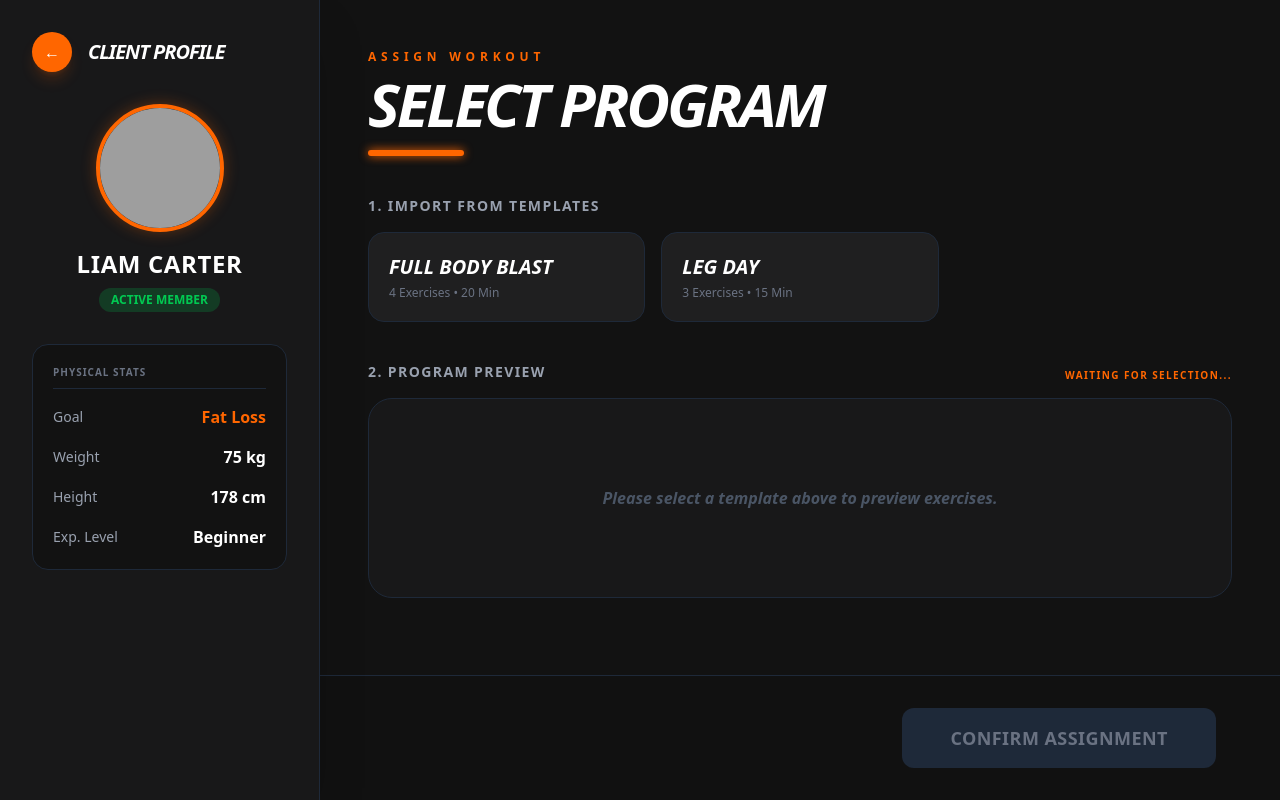
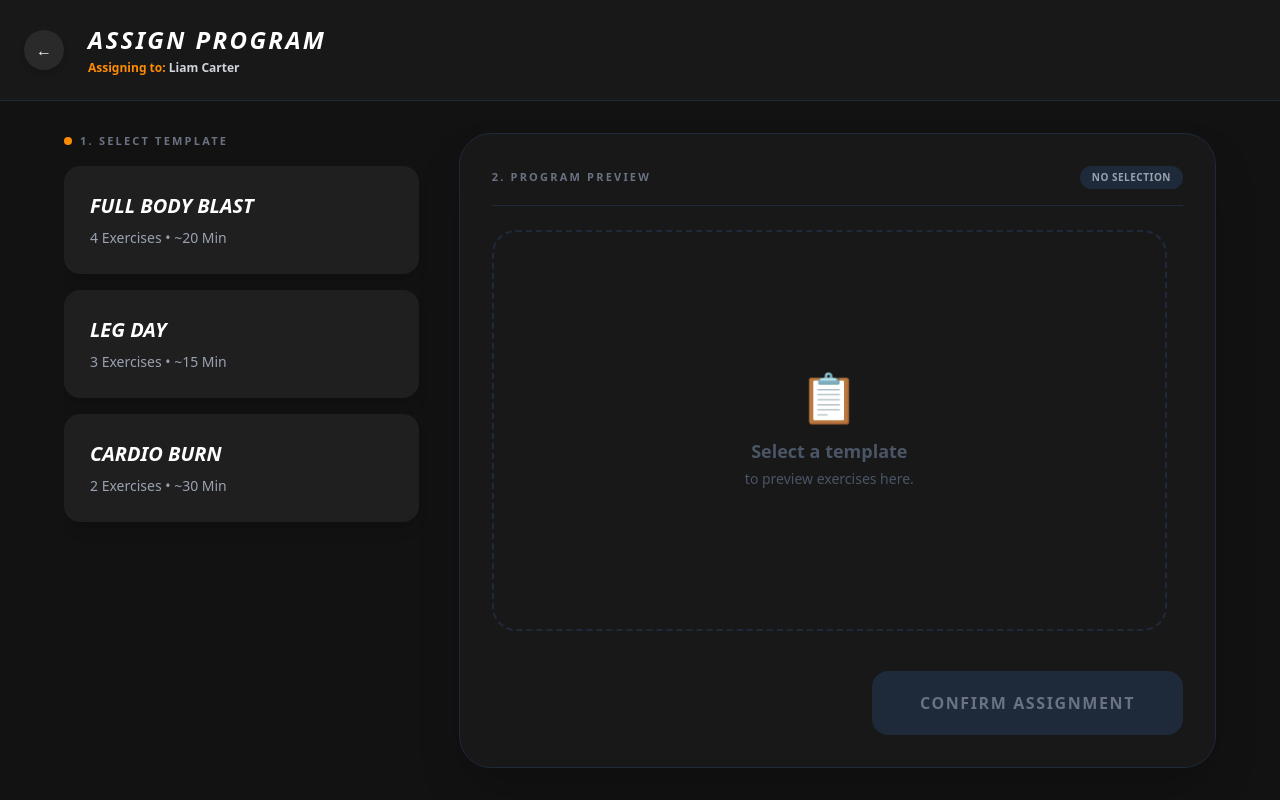
Before and after one commit to Deaw23456/ProJect_REQ, a website: page page/assign_program.html in a window 1280 px wide. Drawn offline with Linux system fonts and the light colour scheme; grey boxes are pictures that could not be loaded.

Commit message:
แก้หน้าเพิ่มโปรแกรม

```diff
--- a/page/assign_program.html
+++ b/page/assign_program.html
@@ -4,164 +4,152 @@
     <meta charset="UTF-8">
     <meta name="viewport" content="width=device-width, initial-scale=1.0">
     <link href="../src/style.css" rel="stylesheet">
-    <title>Gym Hub - Client Profile</title>
+    <title>Gym Hub - Assign Program</title>
     <style>
-        html, body { height: 100vh; margin: 0; overflow: hidden; background-color: #121212; }
-        .scroll-custom::-webkit-scrollbar { width: 4px; }
-        .scroll-custom::-webkit-scrollbar-thumb { background: #FF6600; border-radius: 10px; }
+        html, body { background-color: #121212; min-height: 100vh; }
+        .scroll-custom::-webkit-scrollbar { width: 5px; }
+        .scroll-custom::-webkit-scrollbar-thumb { background: #ff8c00; border-radius: 10px; }
 
-        /* สไตล์สำหรับ Template ที่ถูกเลือก */
-        .template-active { border-color: #FF6600 !important; background-color: rgba(255, 102, 0, 0.1) !important; }
+        /* สไตล์ปุ่มที่ถูกเลือก */
+        .template-active {
+            border-color: #ff8c00 !important;
+            background-color: #2a1a0a !important;
+        }
     </style>
 </head>
-<body class="text-white font-sans flex h-screen w-full">
+<body class="text-white font-sans flex flex-col h-screen overflow-hidden">
 
-    <aside class="w-80 border-r border-gray-800 flex flex-col bg-[#181819] shadow-2xl h-full p-8 z-10">
-        <div class="flex items-center gap-4 mb-8">
-            <a href="trainer_dashboard.html" class="bg-[#FF6600] text-white rounded-full w-10 h-10 flex items-center justify-center font-bold hover:scale-110 transition-all shadow-lg shadow-[#FF6600]/20">←</a>
-            <h2 class="text-xl font-black italic uppercase tracking-tighter">Client Profile</h2>
-        </div>
-
-        <div class="flex flex-col items-center mb-8">
-            <div class="w-32 h-32 rounded-full border-4 border-[#FF6600] overflow-hidden mb-4 shadow-[0_0_15px_rgba(255,102,0,0.3)]">
-                <img src="../img/pho_member.png" alt="Client" class="w-full h-full object-cover">
-            </div>
-            <h3 class="text-2xl font-black uppercase tracking-wide">Liam Carter</h3>
-            <span class="bg-green-500/20 text-green-500 text-xs font-bold px-3 py-1 rounded-full mt-2 uppercase">Active Member</span>
-        </div>
-
-        <div class="bg-[#121212] rounded-2xl p-5 border border-gray-800 space-y-4">
-            <h4 class="text-[10px] text-gray-500 font-bold uppercase tracking-widest border-b border-gray-800 pb-2">Physical Stats</h4>
-            <div class="flex justify-between items-center">
-                <span class="text-sm text-gray-400">Goal</span>
-                <span class="font-bold text-[#FF6600]">Fat Loss</span>
-            </div>
-            <div class="flex justify-between items-center">
-                <span class="text-sm text-gray-400">Weight</span>
-                <span class="font-bold text-white">75 kg</span>
-            </div>
-            <div class="flex justify-between items-center">
-                <span class="text-sm text-gray-400">Height</span>
-                <span class="font-bold text-white">178 cm</span>
-            </div>
-            <div class="flex justify-between items-center">
-                <span class="text-sm text-gray-400">Exp. Level</span>
-                <span class="font-bold text-white">Beginner</span>
+    <header class="bg-[#181819] border-b border-gray-800 p-6 flex items-center justify-between z-10">
+        <div class="flex items-center gap-6">
+            <a href="trainer_dashboard.html" class="w-10 h-10 bg-[#2a2a2b] hover:bg-[#ff8c00] hover:text-black rounded-full flex items-center justify-center font-bold transition-all duration-300 shadow-md">
+                ←
+            </a>
+            <div>
+                <h1 class="text-2xl font-black uppercase tracking-widest italic text-white">Assign Program</h1>
+                <p class="text-xs text-[#ff8c00] font-bold mt-1">Assigning to: <span class="text-gray-300">Liam Carter</span></p>
             </div>
         </div>
-    </aside>
+    </header>
 
-    <main class="flex-1 flex flex-col h-full bg-[#121212] relative">
-        <div class="flex-1 overflow-y-auto p-12 scroll-custom">
-            <div class="max-w-4xl mx-auto w-full">
+    <main class="flex-1 overflow-y-auto p-8 scroll-custom">
+        <div class="max-w-6xl mx-auto grid grid-cols-1 lg:grid-cols-3 gap-8 h-full">
 
-                <div class="mb-10">
-                    <p class="text-[12px] text-[#FF6600] font-black uppercase tracking-[0.4em] mb-2">Assign Workout</p>
-                    <h1 class="text-6xl font-black italic uppercase tracking-tighter">SELECT PROGRAM</h1>
-                    <div class="h-1.5 w-24 bg-[#FF6600] mt-4 rounded-full shadow-[0_0_10px_#FF6600]"></div>
+            <div class="lg:col-span-1 flex flex-col h-full">
+                <h2 class="text-[11px] text-gray-500 font-black uppercase tracking-[0.2em] mb-4 flex items-center gap-2">
+                    <span class="w-2 h-2 rounded-full bg-[#ff8c00]"></span> 1. Select Template
+                </h2>
+
+                <div class="space-y-4 overflow-y-auto pr-2 scroll-custom pb-10" id="template-options">
+                    <button onclick="loadTemplate(this, 'Full Body Blast')" class="w-full bg-[#1f1f20] border-2 border-transparent p-6 rounded-2xl text-left hover:border-gray-600 transition-all duration-300 group shadow-lg">
+                        <h3 class="text-xl font-black text-white group-hover:text-[#ff8c00] uppercase italic transition-colors">Full Body Blast</h3>
+                        <p class="text-gray-400 text-sm mt-2 font-medium">4 Exercises • ~20 Min</p>
+                    </button>
+
+                    <button onclick="loadTemplate(this, 'Leg Day')" class="w-full bg-[#1f1f20] border-2 border-transparent p-6 rounded-2xl text-left hover:border-gray-600 transition-all duration-300 group shadow-lg">
+                        <h3 class="text-xl font-black text-white group-hover:text-[#ff8c00] uppercase italic transition-colors">Leg Day</h3>
+                        <p class="text-gray-400 text-sm mt-2 font-medium">3 Exercises • ~15 Min</p>
+                    </button>
+
+                    <button onclick="loadTemplate(this, 'Cardio Burn')" class="w-full bg-[#1f1f20] border-2 border-transparent p-6 rounded-2xl text-left hover:border-gray-600 transition-all duration-300 group shadow-lg">
+                        <h3 class="text-xl font-black text-white group-hover:text-[#ff8c00] uppercase italic transition-colors">Cardio Burn</h3>
+                        <p class="text-gray-400 text-sm mt-2 font-medium">2 Exercises • ~30 Min</p>
+                    </button>
+                </div>
+            </div>
+
+            <div class="lg:col-span-2 bg-[#181819] border border-gray-800 rounded-[2rem] p-8 flex flex-col shadow-2xl relative">
+
+                <div class="flex justify-between items-center mb-6 border-b border-gray-800 pb-4">
+                    <h2 class="text-[11px] text-gray-500 font-black uppercase tracking-[0.2em]">2. Program Preview</h2>
+                    <span id="preview-badge" class="bg-gray-800 text-gray-400 text-[10px] font-bold px-3 py-1 rounded-full uppercase tracking-wider">No Selection</span>
                 </div>
 
-                <div class="mb-10">
-                    <h4 class="text-sm text-gray-400 font-bold uppercase tracking-widest mb-4">1. Import from Templates</h4>
-                    <div class="grid grid-cols-2 md:grid-cols-3 gap-4" id="template-options">
-                        <button onclick="loadTemplate(this, 'Full Body Blast')" class="p-5 bg-[#1f1f20] border border-gray-800 rounded-2xl text-left hover:border-[#FF6600]/50 transition-all group">
-                            <h5 class="font-black italic text-xl uppercase group-hover:text-[#FF6600] transition-colors">Full Body Blast</h5>
-                            <p class="text-xs text-gray-500 mt-1">4 Exercises • 20 Min</p>
-                        </button>
-                        <button onclick="loadTemplate(this, 'Leg Day')" class="p-5 bg-[#1f1f20] border border-gray-800 rounded-2xl text-left hover:border-[#FF6600]/50 transition-all group">
-                            <h5 class="font-black italic text-xl uppercase group-hover:text-[#FF6600] transition-colors">Leg Day</h5>
-                            <p class="text-xs text-gray-500 mt-1">3 Exercises • 15 Min</p>
-                        </button>
+                <div id="exercise-preview" class="flex-1 overflow-y-auto pr-4 scroll-custom space-y-3 mb-6">
+                    <div class="h-full min-h-[300px] flex flex-col items-center justify-center text-gray-600 border-2 border-dashed border-gray-800 rounded-3xl p-10 transition-all">
+                        <span class="text-5xl mb-4">📋</span>
+                        <p class="font-bold text-lg">Select a template</p>
+                        <p class="text-sm mt-1">to preview exercises here.</p>
                     </div>
                 </div>
 
-                <div>
-                    <h4 class="text-sm text-gray-400 font-bold uppercase tracking-widest mb-4 flex justify-between items-end">
-                        <span>2. Program Preview</span>
-                        <span id="preview-status" class="text-[10px] text-[#FF6600]">Waiting for selection...</span>
-                    </h4>
-
-                    <div id="exercise-preview" class="space-y-3 bg-[#181819] p-6 rounded-3xl border border-gray-800 min-h-[200px] flex flex-col justify-center items-center">
-                        <p class="text-gray-600 font-bold italic">Please select a template above to preview exercises.</p>
-                    </div>
+                <div class="mt-auto pt-4 flex justify-end">
+                    <button id="assign-btn" onclick="assignToClient()" disabled class="bg-gray-800 text-gray-500 font-black px-12 py-5 rounded-2xl uppercase tracking-widest transition-all duration-300 cursor-not-allowed">
+                        Confirm Assignment
+                    </button>
                 </div>
 
             </div>
+
         </div>
-
-        <footer class="p-8 border-t border-gray-800 flex justify-end px-16 bg-[#121212]/90 backdrop-blur-sm">
-            <button onclick="assignToClient()" id="assign-btn" class="bg-gray-800 text-gray-500 font-black py-4 px-12 rounded-xl transition-all transform text-lg uppercase tracking-wide cursor-not-allowed" disabled>
-                Confirm Assignment
-            </button>
-        </footer>
     </main>
 
     <script>
-        // จำลองฐานข้อมูล Template ที่เราสร้างไว้ในหน้า Manage Program
+        // จำลองข้อมูล Database เหมือนเดิม
         const mockDatabase = {
             "Full Body Blast": [
-                { name: "กระโดดตบ (Jumping Jacks)", reps: "20 ครั้ง / 3 เซ็ต" },
-                { name: "วิดพื้น (Push-ups)", reps: "15 ครั้ง / 3 เซ็ต" },
-                { name: "สควอท (Squats)", reps: "20 ครั้ง / 4 เซ็ต" },
-                { name: "แพลงก์ (Plank)", reps: "60 วินาที / 3 เซ็ต" }
+                { name: "กระโดดตบ (Jumping Jacks)", detail: "20 ครั้ง / 3 เซ็ต" },
+                { name: "วิดพื้น (Push-ups)", detail: "15 ครั้ง / 3 เซ็ต" },
+                { name: "สควอท (Squats)", detail: "20 ครั้ง / 4 เซ็ต" },
+                { name: "แพลงก์ (Plank)", detail: "60 วินาที / 3 เซ็ต" }
             ],
             "Leg Day": [
-                { name: "สควอท (Squats)", reps: "20 ครั้ง / 4 เซ็ต" },
-                { name: "ลันจ์ (Lunges)", reps: "15 ครั้ง / 3 เซ็ต (ต่อข้าง)" },
-                { name: "กระโดดเชือก", reps: "3 นาที / อุปกรณ์: เชือก" }
+                { name: "สควอท (Squats)", detail: "20 ครั้ง / 4 เซ็ต" },
+                { name: "ลันจ์ (Lunges)", detail: "15 ครั้ง / 3 เซ็ต (ต่อข้าง)" },
+                { name: "กระโดดเชือก", detail: "3 นาที / อุปกรณ์: เชือก" }
+            ],
+            "Cardio Burn": [
+                { name: "วิ่งบนลู่ (Treadmill)", detail: "20 นาที / ความเร็วปานกลาง" },
+                { name: "ปั่นจักรยาน (Cycling)", detail: "10 นาที / ความหนืดระดับ 3" }
             ]
         };
 
         let currentSelectedTemplate = null;
 
         function loadTemplate(btnElement, templateName) {
-            // 1. จัดการ UI ปุ่มเลือก Template
+            // 1. ไฮไลท์ปุ่มที่ถูกเลือก
             document.querySelectorAll('#template-options button').forEach(btn => {
                 btn.classList.remove('template-active');
             });
             btnElement.classList.add('template-active');
             currentSelectedTemplate = templateName;
 
-            // 2. ดึงข้อมูลจาก mockDatabase มาแสดงผล
+            // 2. อัปเดตป้าย Badge ด้านบนขวา
+            const badge = document.getElementById('preview-badge');
+            badge.innerText = `Previewing: ${templateName}`;
+            badge.className = "bg-[#ff8c00]/20 text-[#ff8c00] border border-[#ff8c00]/50 text-[10px] font-bold px-3 py-1 rounded-full uppercase tracking-wider";
+
+            // 3. วาดรายการท่าออกกำลังกายใหม่
             const exercises = mockDatabase[templateName];
             const previewContainer = document.getElementById('exercise-preview');
-
-            // เปลี่ยนคลาส Container ให้ชิดบน (เลิกอยู่ตรงกลาง)
-            previewContainer.classList.remove('justify-center', 'items-center');
-            previewContainer.innerHTML = ''; // ล้างของเก่า
+            previewContainer.innerHTML = ''; // ล้างหน้าจอ
 
             exercises.forEach((ex, index) => {
                 const item = document.createElement('div');
-                item.className = "bg-[#1f1f20] p-4 rounded-xl border border-gray-800 flex justify-between items-center animate-in fade-in slide-in-from-bottom-2";
-                item.style.animationDelay = `${index * 50}ms`; // ใส่ลูกเล่นค่อยๆ โผล่
+                item.className = "bg-[#1f1f20] p-5 rounded-2xl border border-gray-800 flex flex-col justify-center animate-in fade-in slide-in-from-bottom-2 hover:border-gray-600 transition-colors";
+                item.style.animationDelay = `${index * 50}ms`;
                 item.innerHTML = `
-                    <div class="flex flex-col">
-                        <span class="font-black text-white text-lg">${index + 1}. ${ex.name}</span>
-                        <span class="text-sm text-[#FF6600] font-bold">${ex.reps}</span>
+                    <div class="flex justify-between items-start">
+                        <span class="font-black text-white text-lg tracking-wide">${index + 1}. ${ex.name}</span>
+                        <button class="text-gray-600 hover:text-red-500 transition text-[10px] uppercase font-bold mt-1">Remove</button>
                     </div>
-                    <button class="text-gray-600 hover:text-red-500 transition text-[10px] uppercase">Remove</button>
+                    <span class="text-sm text-[#ff8c00] font-bold mt-2">${ex.detail}</span>
                 `;
                 previewContainer.appendChild(item);
             });
 
-            // 3. ปลดล็อกปุ่ม Assign และอัปเดตข้อความ
-            document.getElementById('preview-status').innerText = `Previewing: ${templateName}`;
-
+            // 4. เปิดใช้งานปุ่ม Confirm ให้กดได้ (เปลี่ยนเป็นสีส้ม)
             const assignBtn = document.getElementById('assign-btn');
             assignBtn.disabled = false;
-            assignBtn.className = "bg-[#FF6600] text-white font-black py-4 px-12 rounded-xl shadow-[0_0_20px_rgba(255,102,0,0.3)] hover:bg-white hover:text-black hover:shadow-white/30 transition-all transform active:scale-95 text-lg uppercase tracking-wide";
+            assignBtn.className = "bg-[#ff8c00] text-black font-black px-12 py-5 rounded-2xl uppercase tracking-widest transition-all duration-300 hover:bg-white hover:scale-105 active:scale-95 shadow-[0_10px_20px_rgba(255,140,0,0.3)] cursor-pointer";
         }
 
         function assignToClient() {
             if(!currentSelectedTemplate) return;
 
-            // สมมติว่ายิง API หรือเซฟลง LocalStorage
-            console.log(`Assigned '${currentSelectedTemplate}' to Liam Carter`);
+            alert(`✅ จ่ายโปรแกรม "${currentSelectedTemplate}" ให้ลูกค้าเรียบร้อยแล้ว!`);
 
-            alert(`✅ จ่ายโปรแกรม "${currentSelectedTemplate}" ให้ Liam สำเร็จแล้ว!`);
-
-            // กลับไปหน้า Dashboard
-            window.location.href = 'trainer_dashboard.html';
+            // จ่ายเสร็จ เด้งไปหน้าให้เทรนเนอร์เริ่มงาน (ติ๊กถูก) เลย ตามที่คุณบอกไว้
+            window.location.href = 'progress_tracker.html';
         }
     </script>
 </body>
```
Also changed, not shown: page/mempro.html (added, +11 -0 lines), page/progress_tracker.html (added, +139 -0 lines), page/trainer_dashboard.html (+1 -1 lines), src/style.css.
